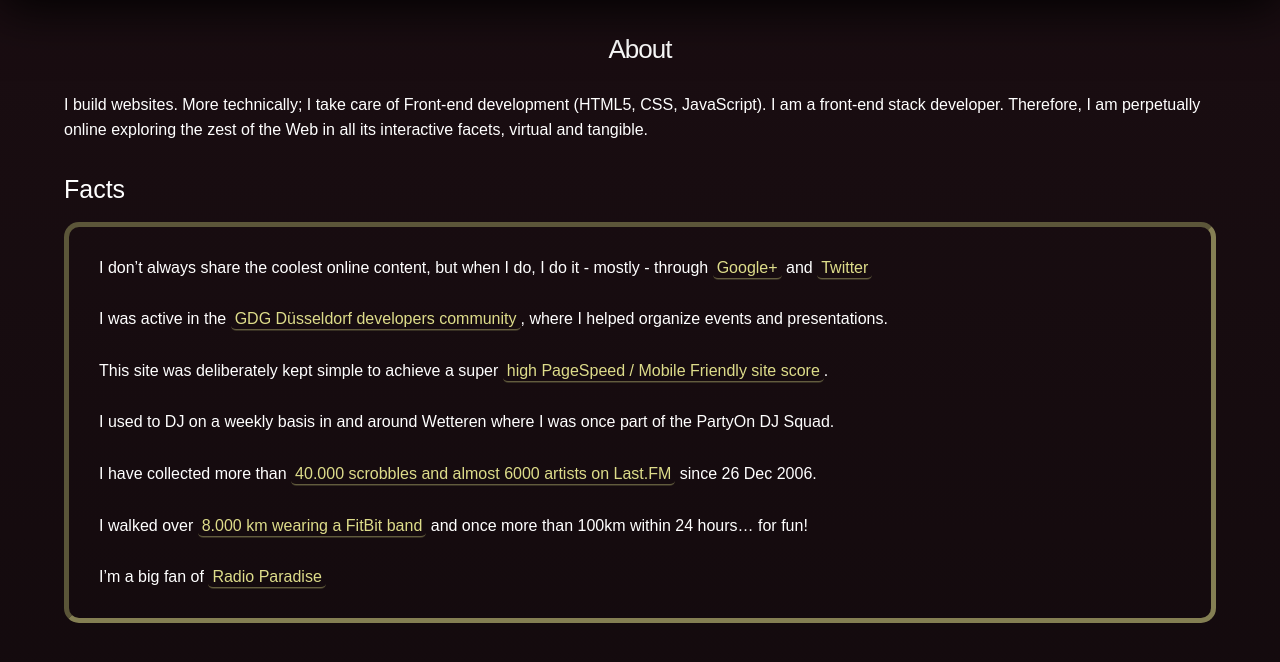
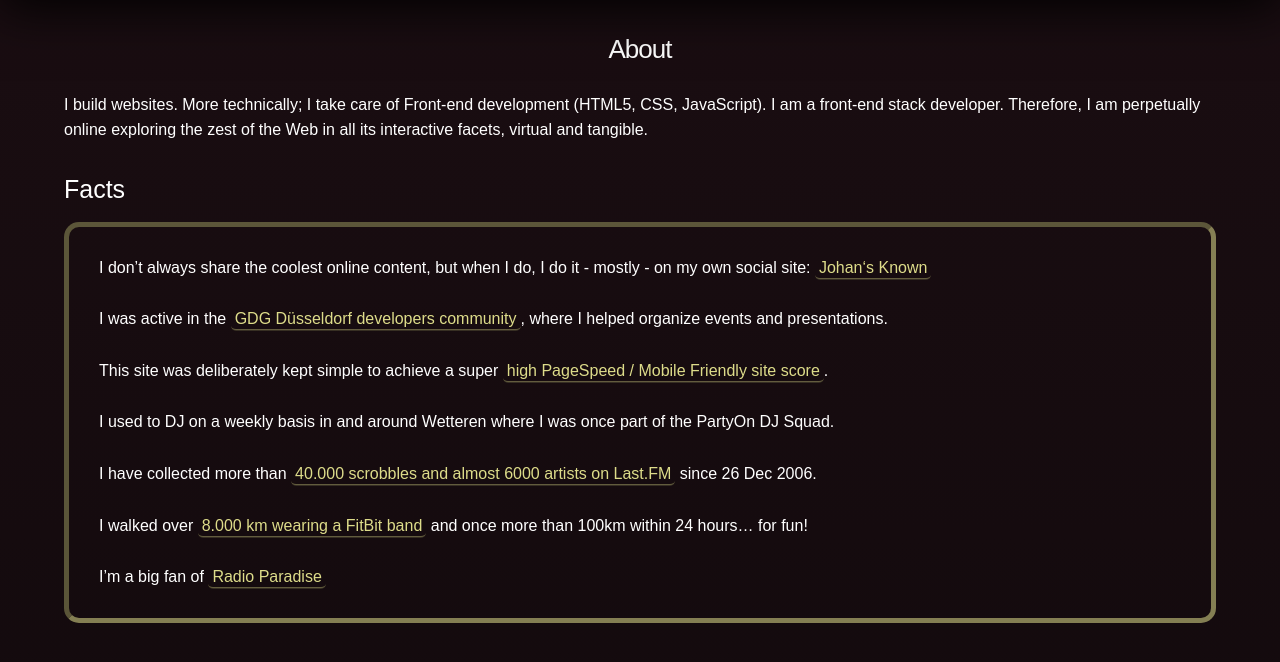
Before and after one commit to johanbove/johanbove.github.io, a Jekyll site: the page built from about.md, in a window 1280 px wide and 900 px high, cut to the strip 217-879 px from the top of the window. Built offline with Jekyll 4.4.1, drawn with Linux system fonts in a browser that asks for light colours.

Commit message:
Update about.md
Removed links to Google+ and Twitter and replace with link to Known

```diff
--- a/about.md
+++ b/about.md
@@ -10,7 +10,7 @@ I build websites. More technically; I take care of Front-end development (HTML5,
 
 ## Facts
 
-- I don't always share the coolest online content, but when I do, I do it - mostly - through [Google+](https://plus.google.com/+JohanBové) and [Twitter](https://twitter.com/johanbove)
+- I don't always share the coolest online content, but when I do, I do it - mostly - on my own social site: [Johan‘s Known](https://social.johanbove.info)
 - I was active in the [GDG Düsseldorf developers community](https://plus.google.com/communities/113782579160655007812), where I helped organize events and presentations.
 - This site was deliberately kept simple to achieve a super [high PageSpeed / Mobile Friendly site score](https://developers.google.com/speed/pagespeed/insights/?url=http%3A%2F%2Fblog.johanbove.info).
 - I used to DJ on a weekly basis in and around Wetteren where I was once part of the PartyOn DJ Squad.
```
